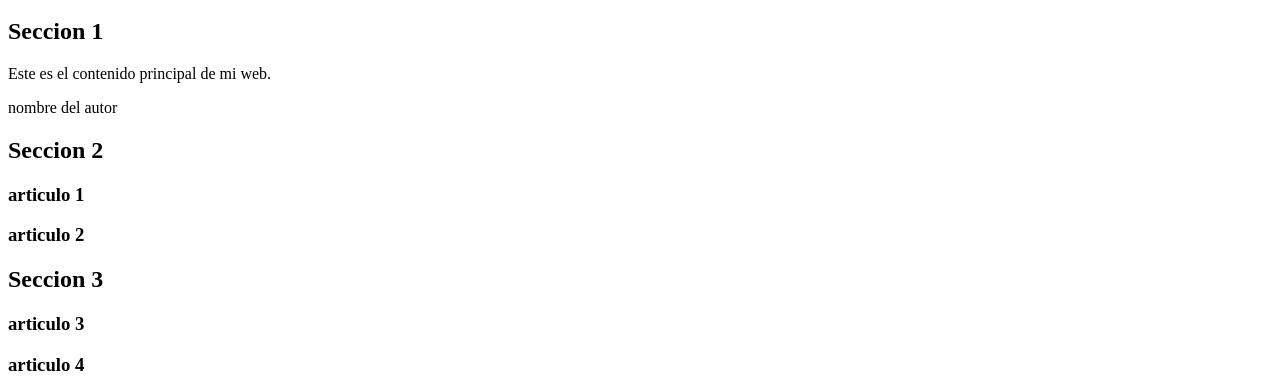
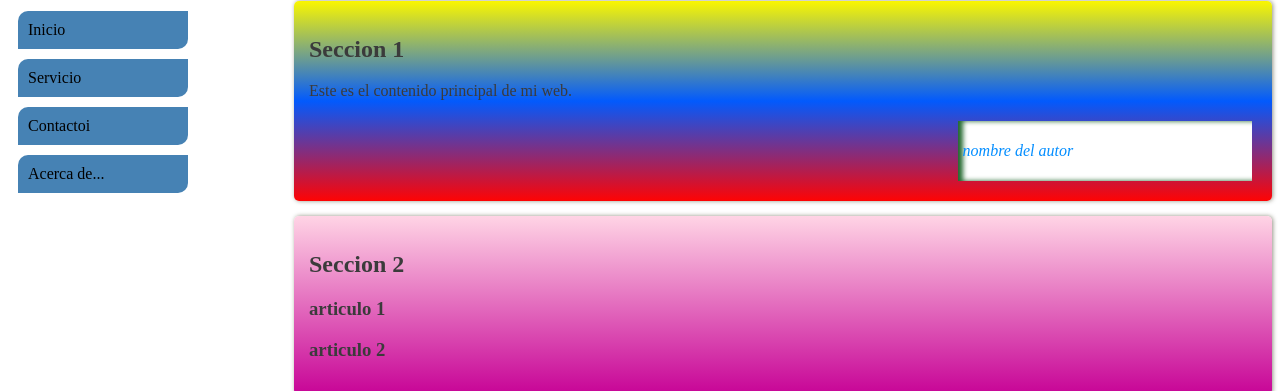
Before and after one commit to JMelo21/Melo, a plain HTML site: page index.html in a window 1280 px wide. Shown: the part 100-491 px from the top of the page. Drawn offline with Linux system fonts and the light colour scheme; files that its build step writes are made by us from their sources; the site is published under a folder, as on GitHub Pages, so addresses that start at the root find nothing.

Commit message:
Update index.html

```diff
--- a/index.html
+++ b/index.html
@@ -4,7 +4,7 @@
     <meta charset="UTF-8" />
     <meta name="viewport" content="width=device-width, initial-scale=1.0" />
     <title>Semantica HTML con CSS</title>
-    <link rel="stylesheet" href="/semantica/css/estilos.css" />
+    <link rel="stylesheet" href="css/estilos.css" />
   </head>
   <body>
     <header>
```
